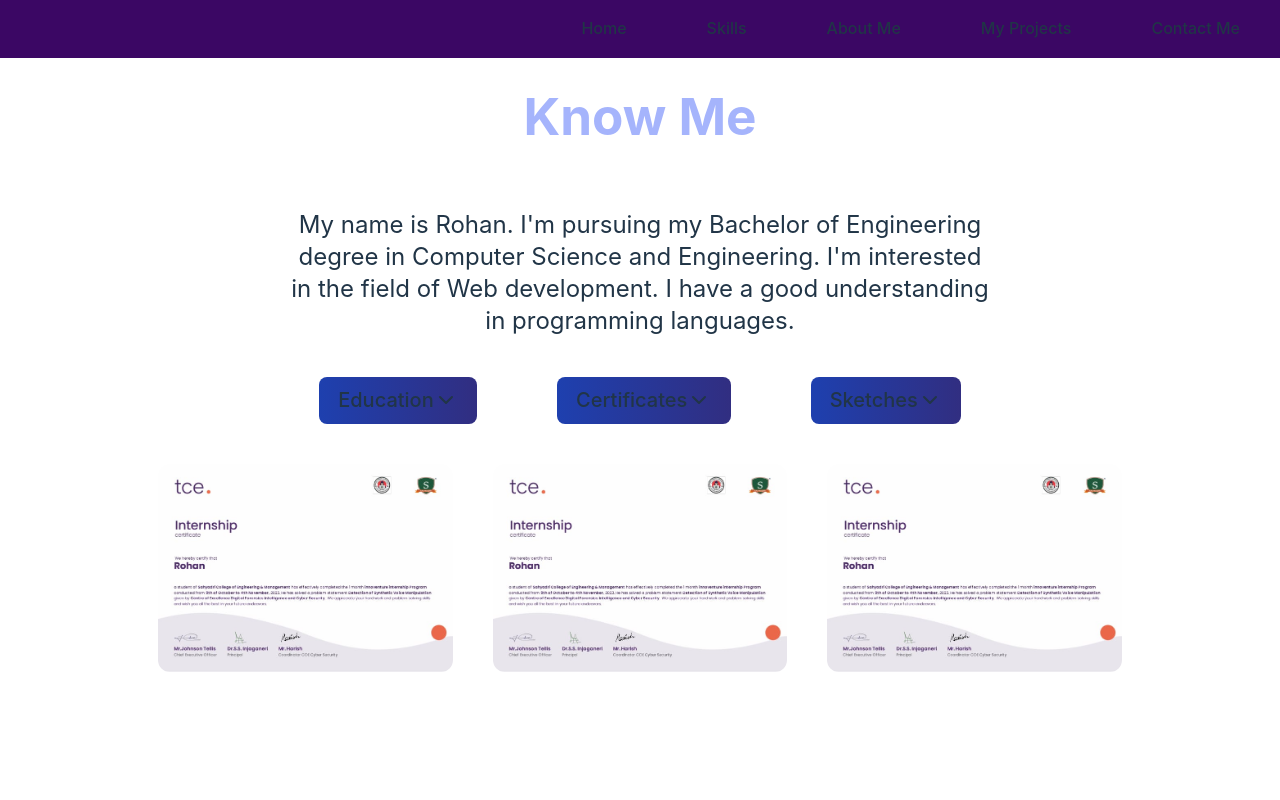
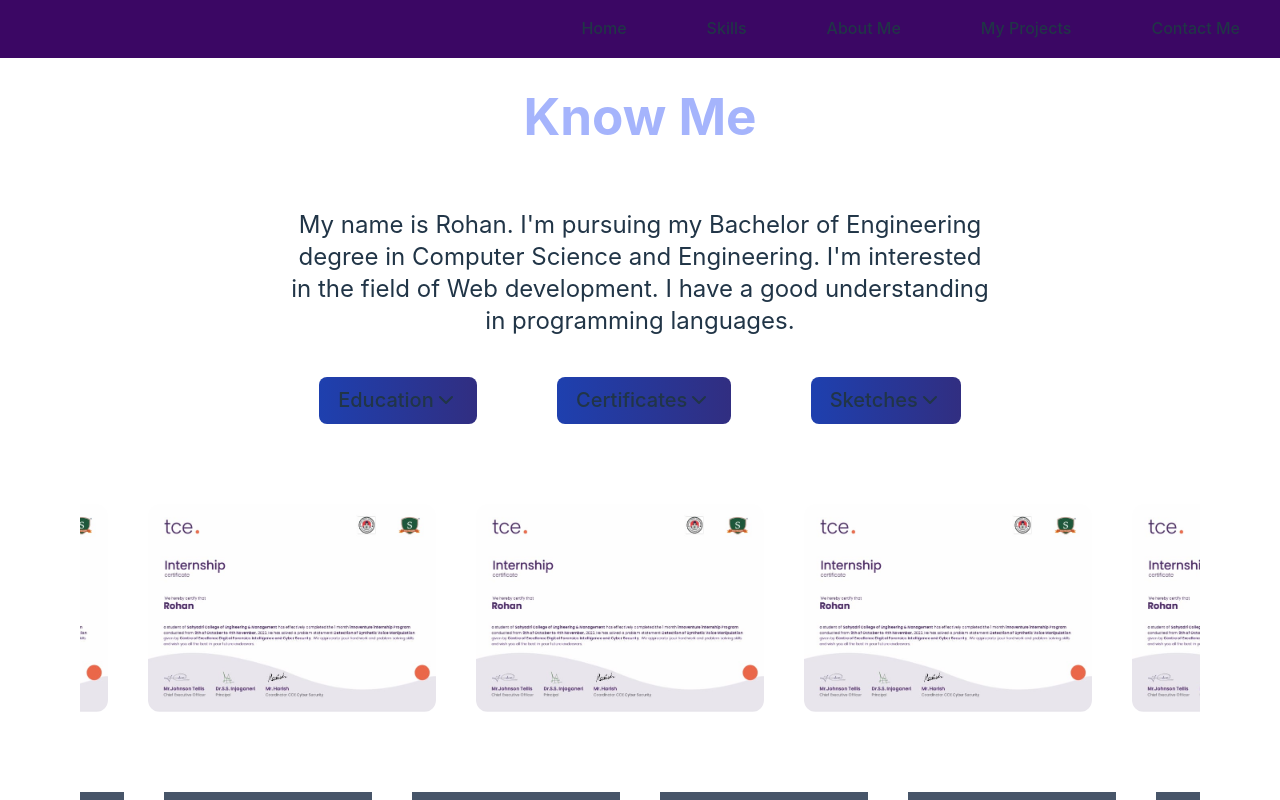
Before and after one commit to rohancs127/rohan-portfolio, a React (Vite) app: page / in a window 1280 px wide. Both pictures are taken after a click on the element "Certificates". Shown: the part 1824-2624 px from the top of the page. Built offline with nearby package versions, Linux system fonts and the light colour scheme.

Commit message:
adds scroll feature for certificate section

```diff
--- a/src/Components/CertificateCard.jsx
+++ b/src/Components/CertificateCard.jsx
@@ -2,8 +2,8 @@ import React from "react";
 
 function CertificateCard() {
   return (
-    <div className="h-52 rounded-xl overflow-hidden">
-      <img src="images/demo-certificate.jpeg" className="h-52"/>
+    <div className="h-52 w-72 rounded-xl overflow-hidden">
+      <img src="images/demo-certificate.jpeg" className="h-52" />
       <div className=" opacity-0 hover:opacity-80 duration-200 relative bottom-52 text-gray-100 bg-indigo-400 bg w-full h-full flex-col pt-10 transform">
         <h1 className="text-lg font-bold">Certificate</h1>
       </div>
--- a/src/Components/CertificatesSection.jsx
+++ b/src/Components/CertificatesSection.jsx
@@ -3,7 +3,12 @@ import CertificateCard from "./CertificateCard";
 
 function CertificatesSection() {
   return (
-    <div className="grid grid-flow-col gap-10 justify-center mb-32">
+    <div className="grid grid-flow-col gap-10 items-center justify-center m-20 overflow-x-scroll overflow-y-hidden scrollbar-hide pl-72">
+      <CertificateCard />
+      <CertificateCard />
+      <CertificateCard />
+      <CertificateCard />
+      <CertificateCard />
       <CertificateCard />
       <CertificateCard />
       <CertificateCard />
```
